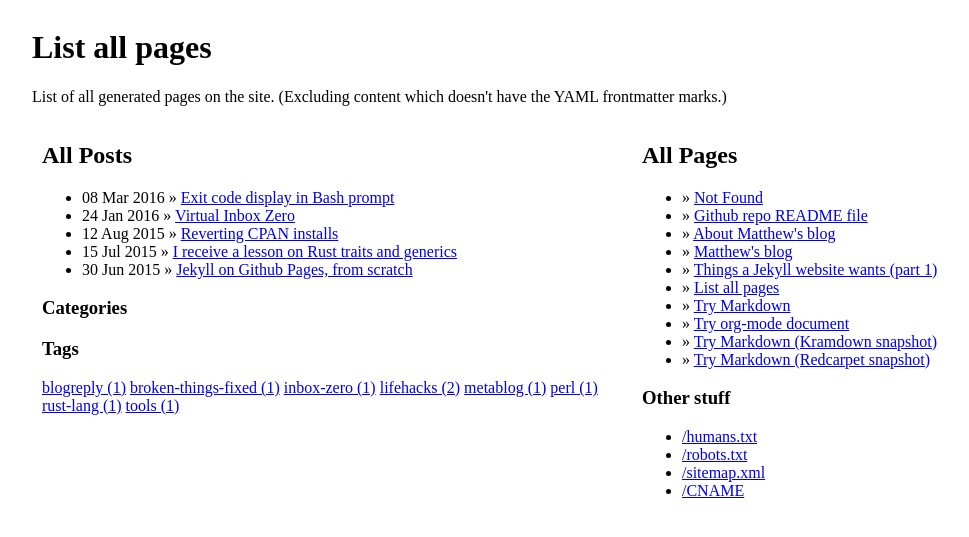
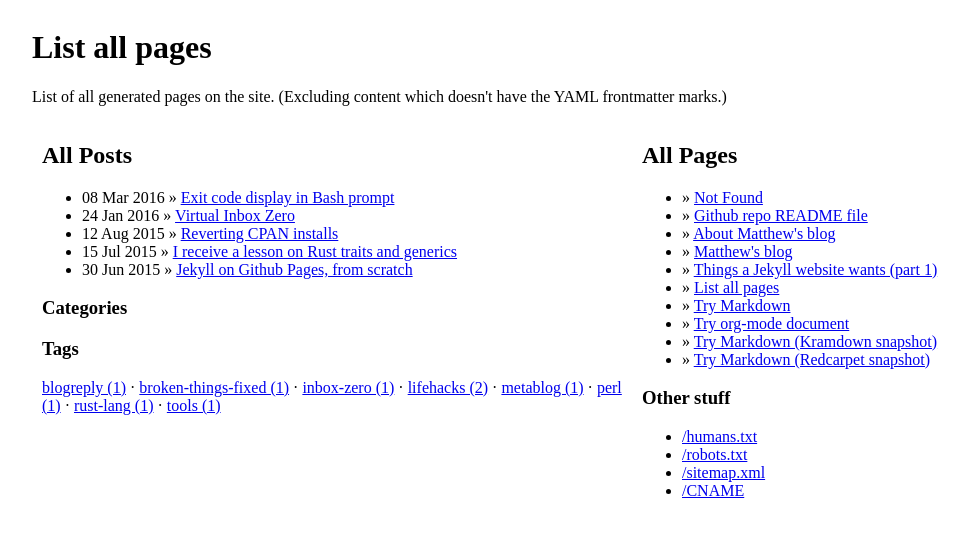
Before and after one commit to mcast/mcast.github.io, a Jekyll site: the page built from sitemap.html, in a window 1280 px wide. Shown: the top 537 px of the page, without its empty margins (8-977 px from the left). Built offline with Jekyll 4.4.1, drawn with Linux system fonts in a browser that asks for light colours.

Commit message:
dots in cat/tag lists

```diff
--- a/_includes/ul--categories.html
+++ b/_includes/ul--categories.html
@@ -7,6 +7,7 @@
   {% endif %}
   {% for catname in include.catlist %}
     <a href="{{ site.baseurl }}/sitemap.html#cat--{{ catname | slugify }}">{{ catname }}</a>
+    {% unless forloop.last %} · {% endunless %}
   {% endfor %}
   {% if include.pre %}.{% endif %}
   </div>
--- a/_includes/ul--tags.html
+++ b/_includes/ul--tags.html
@@ -6,6 +6,7 @@
   {% endif %}
   {% for tagname in include.taglist %}
     <a href="{{ site.baseurl }}/sitemap.html#t--{{ tagname | slugify }}">{{ tagname }} ({{ site.tags[tagname] | size }})</a>
+    {% unless forloop.last %} · {% endunless %}
   {% endfor %}
   {% if include.pre %}.{% endif %}
   </div>
```
